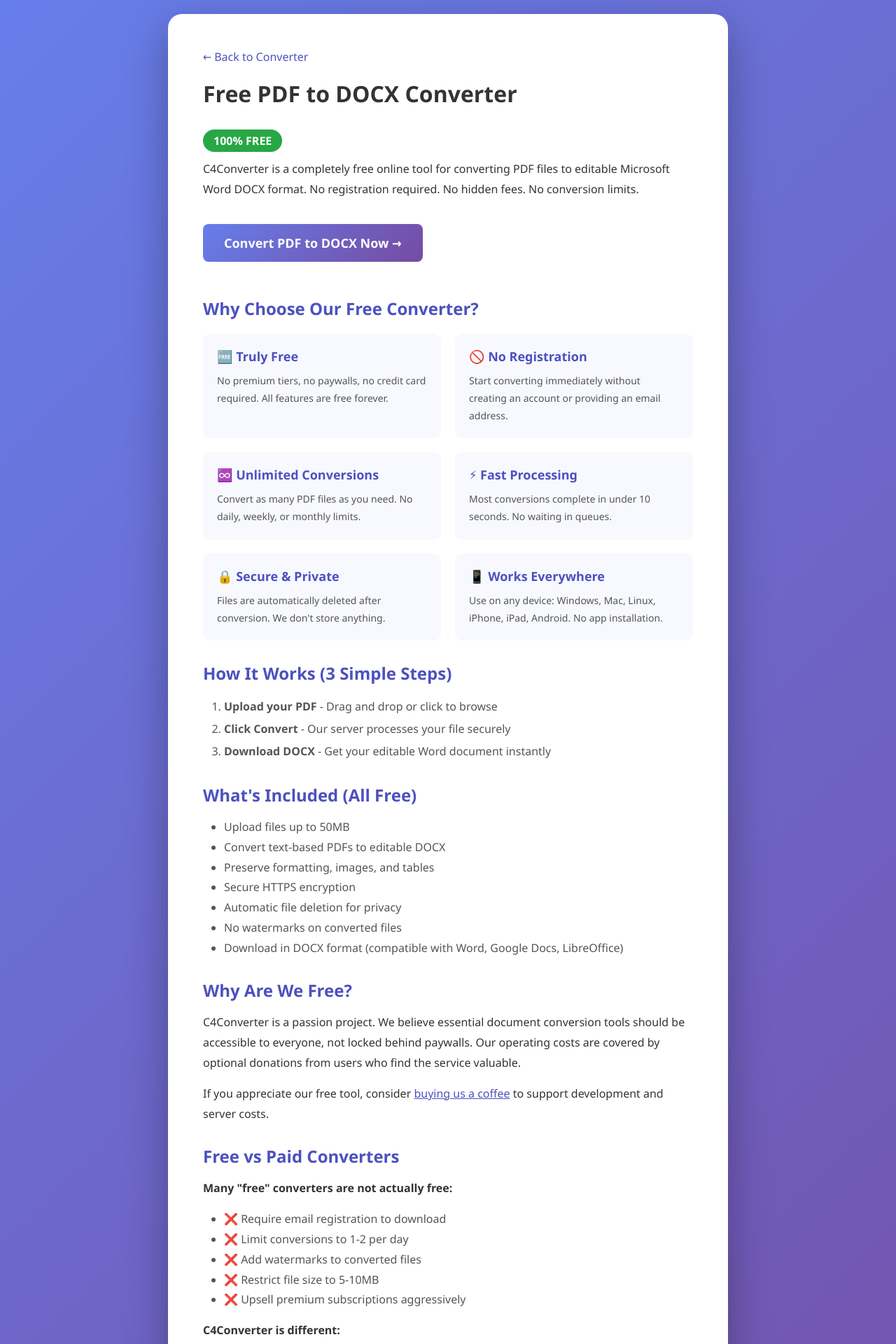
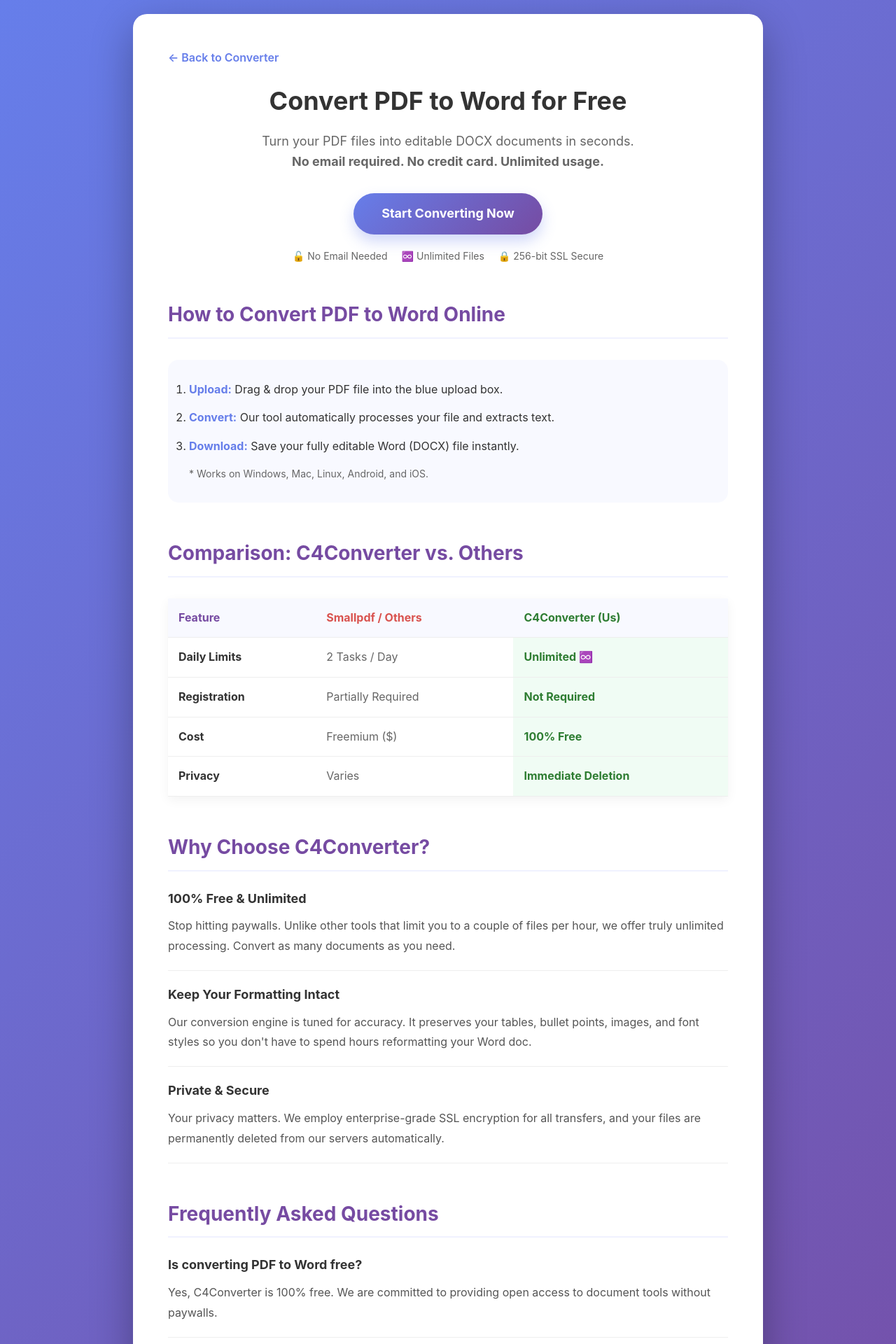
Before and after one commit to singhalamjeet/c4coverter, a FastAPI app: page /free-pdf-to-docx in a window 1280 px wide. Shown: the top 1920 px of the page at 70% size. Run offline with FastAPI, Linux system fonts and the light colour scheme.

Commit message:
feat: Revamp landing page for SEO
- Updated H1 to 'Convert PDF to Word for Free'
- Added Feature Comparisons table (C4 vs Competitors) compared to Smallpdf
- Added SoftwareApplication and FAQPage schema markup
- Improved 'How to' guide for featured snippets

```diff
--- a/app/templates/free-pdf-to-docx.html
+++ b/app/templates/free-pdf-to-docx.html
@@ -4,10 +4,70 @@
 <head>
     <meta charset="UTF-8">
     <meta name="viewport" content="width=device-width, initial-scale=1.0">
-    <title>Free PDF to DOCX Converter Online - No Sign Up Required</title>
+    <title>Convert PDF to Word for Free - Unlimited & No Signup</title>
     <meta name="description"
-        content="Convert PDF to DOCX free online with C4Converter. No registration, no limits, no cost. Fast, secure PDF to Word conversion in your browser.">
+        content="Convert PDF to Word (DOCX) online for free. No file size limits, no registration, and no watermarks. Keep your formatting 100% intact. Try it now!">
     <link rel="canonical" href="https://c4converter.com/free-pdf-to-docx">
+
+    <!-- PWA Manifest -->
+    <link rel="manifest" href="/static/manifest.json">
+
+    <!-- Schema Markup -->
+    <script type="application/ld+json">
+    {
+      "@context": "https://schema.org",
+      "@type": "FAQPage",
+      "mainEntity": [{
+        "@type": "Question",
+        "name": "Is converting PDF to Word free?",
+        "acceptedAnswer": {
+          "@type": "Answer",
+          "text": "Yes, C4Converter is 100% free. Unlike other tools, we offer unlimited conversions without daily limits or paywalls."
+        }
+      }, {
+        "@type": "Question",
+        "name": "Will my formatting be preserved?",
+        "acceptedAnswer": {
+          "@type": "Answer",
+          "text": "Absolutely. Our advanced conversion engine retains your fonts, images, tables, and layout, making your Word doc look exactly like the original PDF."
+        }
+      }, {
+        "@type": "Question",
+        "name": "Is it safe to convert private documents?",
+        "acceptedAnswer": {
+          "@type": "Answer",
+          "text": "Security is our top priority. We use 256-bit SSL encryption for file transfers, and all files are automatically deleted from our servers permanently after conversion."
+        }
+      }, {
+        "@type": "Question",
+        "name": "Can I convert a scanned PDF?",
+        "acceptedAnswer": {
+          "@type": "Answer",
+          "text": "Yes. We support scanned documents. Our system detects images and places them correctly in the Word file."
+        }
+      }]
+    }
+    </script>
+    <script type="application/ld+json">
+    {
+      "@context": "https://schema.org",
+      "@type": "SoftwareApplication",
+      "name": "C4Converter PDF to Word",
+      "applicationCategory": "BusinessApplication",
+      "operatingSystem": "Web, Windows, Mac, Android, iOS",
+      "offers": {
+        "@type": "Offer",
+        "price": "0",
+        "priceCurrency": "USD"
+      },
+      "aggregateRating": {
+        "@type": "AggregateRating",
+        "ratingValue": "4.9",
+        "ratingCount": "1250"
+      }
+    }
+    </script>
+
     <style>
         * {
             margin: 0;
@@ -16,10 +76,12 @@
         }
 
         body {
-            font-family: 'Segoe UI', Tahoma, Geneva, Verdana, sans-serif;
+            font-family: -apple-system, BlinkMacSystemFont, 'Segoe UI', Roboto, Oxygen, Ubuntu, Cantarell, sans-serif;
             background: linear-gradient(135deg, #667eea 0%, #764ba2 100%);
             min-height: 100vh;
             padding: 20px;
+            color: #333;
+            line-height: 1.6;
         }
 
         .container {
@@ -27,230 +89,302 @@
             border-radius: 20px;
             padding: 50px;
             box-shadow: 0 20px 60px rgba(0, 0, 0, 0.3);
-            max-width: 800px;
+            max-width: 900px;
             margin: 0 auto;
-        }
-
-        h1 {
-            color: #333;
-            margin-bottom: 20px;
-            font-size: 32px;
-        }
-
-        h2 {
-            color: #4c51bf;
-            margin-top: 30px;
-            margin-bottom: 15px;
-            font-size: 24px;
-        }
-
-        p {
-            color: #333;
-            line-height: 1.8;
-            margin-bottom: 15px;
         }
 
         .back-link {
             display: inline-block;
             margin-bottom: 20px;
-            color: #4c51bf;
+            color: #667eea;
             text-decoration: none;
+            font-weight: 600;
         }
 
         .back-link:hover {
             text-decoration: underline;
         }
 
-        .free-badge {
-            background: #28a745;
-            color: white;
-            padding: 5px 15px;
-            border-radius: 20px;
-            font-weight: bold;
-            display: inline-block;
-            margin: 10px 0;
+        h1 {
+            color: #333;
+            margin-bottom: 15px;
+            font-size: 36px;
+            text-align: center;
         }
 
-        .feature-grid {
-            display: grid;
-            grid-template-columns: repeat(2, 1fr);
-            gap: 20px;
-            margin: 20px 0;
+        .hero-subtitle {
+            text-align: center;
+            font-size: 18px;
+            color: #666;
+            margin-bottom: 30px;
+            max-width: 600px;
+            margin-left: auto;
+            margin-right: auto;
         }
 
-        .feature-box {
-            background: #f8f9ff;
-            padding: 20px;
-            border-radius: 10px;
-        }
-
-        .feature-box h3 {
-            color: #4c51bf;
-            margin-bottom: 10px;
-            font-size: 18px;
-        }
-
-        .feature-box p {
-            color: #555;
-            font-size: 14px;
-            margin: 0;
+        .cta-container {
+            text-align: center;
+            margin: 30px 0;
         }
 
         .cta-button {
             display: inline-block;
-            margin: 20px 0;
-            padding: 15px 30px;
+            padding: 15px 40px;
             background: linear-gradient(135deg, #667eea 0%, #764ba2 100%);
             color: white;
             text-decoration: none;
-            border-radius: 8px;
-            font-weight: 600;
+            border-radius: 30px;
+            font-weight: bold;
             font-size: 18px;
+            box-shadow: 0 10px 20px rgba(102, 126, 234, 0.3);
+            transition: transform 0.2s;
         }
 
         .cta-button:hover {
             transform: translateY(-2px);
-            box-shadow: 0 10px 20px rgba(102, 126, 234, 0.3);
+        }
+
+        .trust-badges {
+            display: flex;
+            justify-content: center;
+            gap: 20px;
+            margin-top: 20px;
+            font-size: 14px;
+            color: #666;
+        }
+
+        .trust-item {
+            display: flex;
+            align-items: center;
+            gap: 5px;
+        }
+
+        h2 {
+            color: #764ba2;
+            margin-top: 50px;
+            margin-bottom: 25px;
+            font-size: 28px;
+            border-bottom: 2px solid #f0f2ff;
+            padding-bottom: 10px;
+        }
+
+        .steps {
+            background: #f8f9ff;
+            padding: 30px;
+            border-radius: 15px;
+            margin: 30px 0;
+        }
+
+        .step-item {
+            margin-bottom: 15px;
+            font-size: 16px;
+        }
+
+        .step-item strong {
+            color: #667eea;
+        }
+
+        /* Comparison Table */
+        .comparison-table {
+            width: 100%;
+            border-collapse: collapse;
+            margin: 30px 0;
+            box-shadow: 0 5px 15px rgba(0, 0, 0, 0.05);
+        }
+
+        .comparison-table th,
+        .comparison-table td {
+            padding: 15px;
+            text-align: left;
+            border-bottom: 1px solid #eee;
+        }
+
+        .comparison-table th {
+            background: #f8f9ff;
+            color: #764ba2;
+            font-weight: bold;
+        }
+
+        .comparison-table tr:hover {
+            background: #fafafa;
+        }
+
+        .c4-col {
+            background-color: #f0fcf4;
+            font-weight: bold;
+            color: #2e7d32;
+        }
+
+        .competitor-col {
+            color: #666;
+        }
+
+        .faq-item {
+            margin-bottom: 20px;
+            border-bottom: 1px solid #eee;
+            padding-bottom: 20px;
+        }
+
+        .faq-question {
+            font-weight: bold;
+            font-size: 18px;
+            color: #333;
+            margin-bottom: 10px;
+            display: block;
+        }
+
+        .faq-answer {
+            color: #555;
+            line-height: 1.8;
         }
 
         .footer-section {
             margin-top: 50px;
-            padding-top: 30px;
-            border-top: 1px solid #e0e0e0;
+            padding-top: 20px;
+            border-top: 1px solid #eee;
             text-align: center;
-            color: #555;
-            font-size: 13px;
+            font-size: 14px;
+            color: #888;
         }
 
         .footer-section a {
-            color: #4c51bf;
+            color: #667eea;
             text-decoration: none;
-            margin: 5px 10px;
-            padding: 12px;
-            display: inline-block;
-            border-radius: 6px;
-        }
-
-        .footer-section a:hover {
-            text-decoration: underline;
-            background-color: #f0f2ff;
+            margin: 0 10px;
         }
 
         @media (max-width: 600px) {
-            .feature-grid {
-                grid-template-columns: 1fr;
+            .container {
+                padding: 25px;
+            }
+
+            h1 {
+                font-size: 28px;
+            }
+
+            .trust-badges {
+                flex-direction: column;
+                align-items: center;
+                gap: 10px;
             }
         }
     </style>
 </head>
 
 <body>
-    <main class="container">
+    <div class="container">
         <a href="/" class="back-link">← Back to Converter</a>
 
-        <h1>Free PDF to DOCX Converter</h1>
-        <span class="free-badge">100% FREE</span>
-        <p>C4Converter is a completely free online tool for converting PDF files to editable Microsoft Word DOCX format.
-            No registration required. No hidden fees. No conversion limits.</p>
+        <h1>Convert PDF to Word for Free</h1>
+        <p class="hero-subtitle">
+            Turn your PDF files into editable DOCX documents in seconds.<br>
+            <strong>No email required. No credit card. Unlimited usage.</strong>
+        </p>
 
-        <a href="/" class="cta-button">Convert PDF to DOCX Now →</a>
-
-        <h2>Why Choose Our Free Converter?</h2>
-
-        <div class="feature-grid">
-            <div class="feature-box">
-                <h3>🆓 Truly Free</h3>
-                <p>No premium tiers, no paywalls, no credit card required. All features are free forever.</p>
-            </div>
-            <div class="feature-box">
-                <h3>🚫 No Registration</h3>
-                <p>Start converting immediately without creating an account or providing an email address.</p>
-            </div>
-            <div class="feature-box">
-                <h3>♾️ Unlimited Conversions</h3>
-                <p>Convert as many PDF files as you need. No daily, weekly, or monthly limits.</p>
-            </div>
-            <div class="feature-box">
-                <h3>⚡ Fast Processing</h3>
-                <p>Most conversions complete in under 10 seconds. No waiting in queues.</p>
-            </div>
-            <div class="feature-box">
-                <h3>🔒 Secure & Private</h3>
-                <p>Files are automatically deleted after conversion. We don't store anything.</p>
-            </div>
-            <div class="feature-box">
-                <h3>📱 Works Everywhere</h3>
-                <p>Use on any device: Windows, Mac, Linux, iPhone, iPad, Android. No app installation.</p>
+        <div class="cta-container">
+            <a href="/" class="cta-button">Start Converting Now</a>
+            <div class="trust-badges">
+                <div class="trust-item">🔓 No Email Needed</div>
+                <div class="trust-item">♾️ Unlimited Files</div>
+                <div class="trust-item">🔒 256-bit SSL Secure</div>
             </div>
         </div>
 
-        <h2>How It Works (3 Simple Steps)</h2>
-        <ol style="margin: 15px 0 15px 30px; color: #555; line-height: 2;">
-            <li><strong>Upload your PDF</strong> - Drag and drop or click to browse</li>
-            <li><strong>Click Convert</strong> - Our server processes your file securely</li>
-            <li><strong>Download DOCX</strong> - Get your editable Word document instantly</li>
-        </ol>
+        <h2>How to Convert PDF to Word Online</h2>
+        <div class="steps">
+            <ol>
+                <li class="step-item"><strong>Upload:</strong> Drag & drop your PDF file into the blue upload box.</li>
+                <li class="step-item"><strong>Convert:</strong> Our tool automatically processes your file and extracts
+                    text.</li>
+                <li class="step-item"><strong>Download:</strong> Save your fully editable Word (DOCX) file instantly.
+                </li>
+            </ol>
+            <p style="margin-top: 15px; font-size: 14px; color: #666;">* Works on Windows, Mac, Linux, Android, and iOS.
+            </p>
+        </div>
 
-        <h2>What's Included (All Free)</h2>
-        <ul style="margin: 15px 0 15px 30px; color: #555; line-height: 1.8;">
-            <li>Upload files up to 50MB</li>
-            <li>Convert text-based PDFs to editable DOCX</li>
-            <li>Preserve formatting, images, and tables</li>
-            <li>Secure HTTPS encryption</li>
-            <li>Automatic file deletion for privacy</li>
-            <li>No watermarks on converted files</li>
-            <li>Download in DOCX format (compatible with Word, Google Docs, LibreOffice)</li>
-        </ul>
+        <h2>Comparison: C4Converter vs. Others</h2>
+        <table class="comparison-table">
+            <thead>
+                <tr>
+                    <th>Feature</th>
+                    <th style="color: #d9534f;">Smallpdf / Others</th>
+                    <th style="color: #2e7d32;">C4Converter (Us)</th>
+                </tr>
+            </thead>
+            <tbody>
+                <tr>
+                    <td><strong>Daily Limits</strong></td>
+                    <td class="competitor-col">2 Tasks / Day</td>
+                    <td class="c4-col">Unlimited ♾️</td>
+                </tr>
+                <tr>
+                    <td><strong>Registration</strong></td>
+                    <td class="competitor-col">Partially Required</td>
+                    <td class="c4-col">Not Required</td>
+                </tr>
+                <tr>
+                    <td><strong>Cost</strong></td>
+                    <td class="competitor-col">Freemium ($)</td>
+                    <td class="c4-col">100% Free</td>
+                </tr>
+                <tr>
+                    <td><strong>Privacy</strong></td>
+                    <td class="competitor-col">Varies</td>
+                    <td class="c4-col">Immediate Deletion</td>
+                </tr>
+            </tbody>
+        </table>
 
-        <h2>Why Are We Free?</h2>
-        <p>C4Converter is a passion project. We believe essential document conversion tools should be accessible to
-            everyone, not locked behind paywalls. Our operating costs are covered by optional donations from users who
-            find the service valuable.</p>
-        <p>If you appreciate our free tool, consider <a href="https://buymeacoffee.com/y4yes"
-                style="color: #4c51bf; text-decoration: underline;">buying us a coffee</a> to support development and
-            server costs.</p>
-
-        <h2>Free vs Paid Converters</h2>
-        <p><strong>Many "free" converters are not actually free:</strong></p>
-        <ul style="margin: 15px 0 15px 30px; color: #555; line-height: 1.8;">
-            <li>❌ Require email registration to download</li>
-            <li>❌ Limit conversions to 1-2 per day</li>
-            <li>❌ Add watermarks to converted files</li>
-            <li>❌ Restrict file size to 5-10MB</li>
-            <li>❌ Upsell premium subscriptions aggressively</li>
-        </ul>
-
-        <p><strong>C4Converter is different:</strong></p>
-        <ul style="margin: 15px 0 15px 30px; color: #555; line-height: 1.8;">
-            <li>✅ No registration whatsoever</li>
-            <li>✅ Unlimited daily conversions</li>
-            <li>✅ No watermarks ever</li>
-            <li>✅ Files up to 50MB supported</li>
-            <li>✅ No upselling - we don't even have a paid tier</li>
-        </ul>
+        <h2>Why Choose C4Converter?</h2>
+        <div class="faq-item">
+            <span class="faq-question">100% Free & Unlimited</span>
+            <p class="faq-answer">Stop hitting paywalls. Unlike other tools that limit you to a couple of files per
+                hour, we offer truly unlimited processing. Convert as many documents as you need.</p>
+        </div>
+        <div class="faq-item">
+            <span class="faq-question">Keep Your Formatting Intact</span>
+            <p class="faq-answer">Our conversion engine is tuned for accuracy. It preserves your tables, bullet points,
+                images, and font styles so you don't have to spend hours reformatting your Word doc.</p>
+        </div>
+        <div class="faq-item">
+            <span class="faq-question">Private & Secure</span>
+            <p class="faq-answer">Your privacy matters. We employ enterprise-grade SSL encryption for all transfers, and
+                your files are permanently deleted from our servers automatically.</p>
+        </div>
 
         <h2>Frequently Asked Questions</h2>
-        <p><strong>Is this really free forever?</strong><br>
-            Yes. C4Converter will always be free for all users.</p>
 
-        <p><strong>Will you start charging in the future?</strong><br>
-            No. We're committed to keeping this tool free and accessible.</p>
+        <div class="faq-item">
+            <span class="faq-question">Is converting PDF to Word free?</span>
+            <p class="faq-answer">Yes, C4Converter is 100% free. We are committed to providing open access to document
+                tools without paywalls.</p>
+        </div>
 
-        <p><strong>How do you make money?</strong><br>
-            We accept optional donations. No ads, no data selling.</p>
+        <div class="faq-item">
+            <span class="faq-question">Can I convert a scanned PDF?</span>
+            <p class="faq-answer">Yes. Our system handles scanned PDFs by detecting images and placing them correctly
+                into the Word document layout.</p>
+        </div>
 
-        <p><strong>What's the catch?</strong><br>
-            There is no catch. We genuinely believe in free, open access to document conversion.</p>
+        <div class="faq-item">
+            <span class="faq-question">Do I need to install software?</span>
+            <p class="faq-answer">No. C4Converter works entirely in your web browser. You can use it on your PC, Mac,
+                iPhone, or Android tablet without installing anything.</p>
+        </div>
 
-        <a href="/" class="cta-button">Start Converting Free →</a>
+        <div class="cta-container">
+            <a href="/" class="cta-button">Convert My PDF Now →</a>
+        </div>
 
         <div class="footer-section">
             <a href="/">Home</a>
             <a href="/about">About</a>
             <a href="/privacy-policy">Privacy</a>
-            <p style="margin-top: 15px;">© 2024 C4Converter - Always Free PDF to DOCX Conversion</p>
+            <a href="/sitemap">Sitemap</a>
+            <p>© 2025 C4Converter. All rights reserved.</p>
         </div>
-    </main>
+    </div>
 </body>
 
 </html>
```
